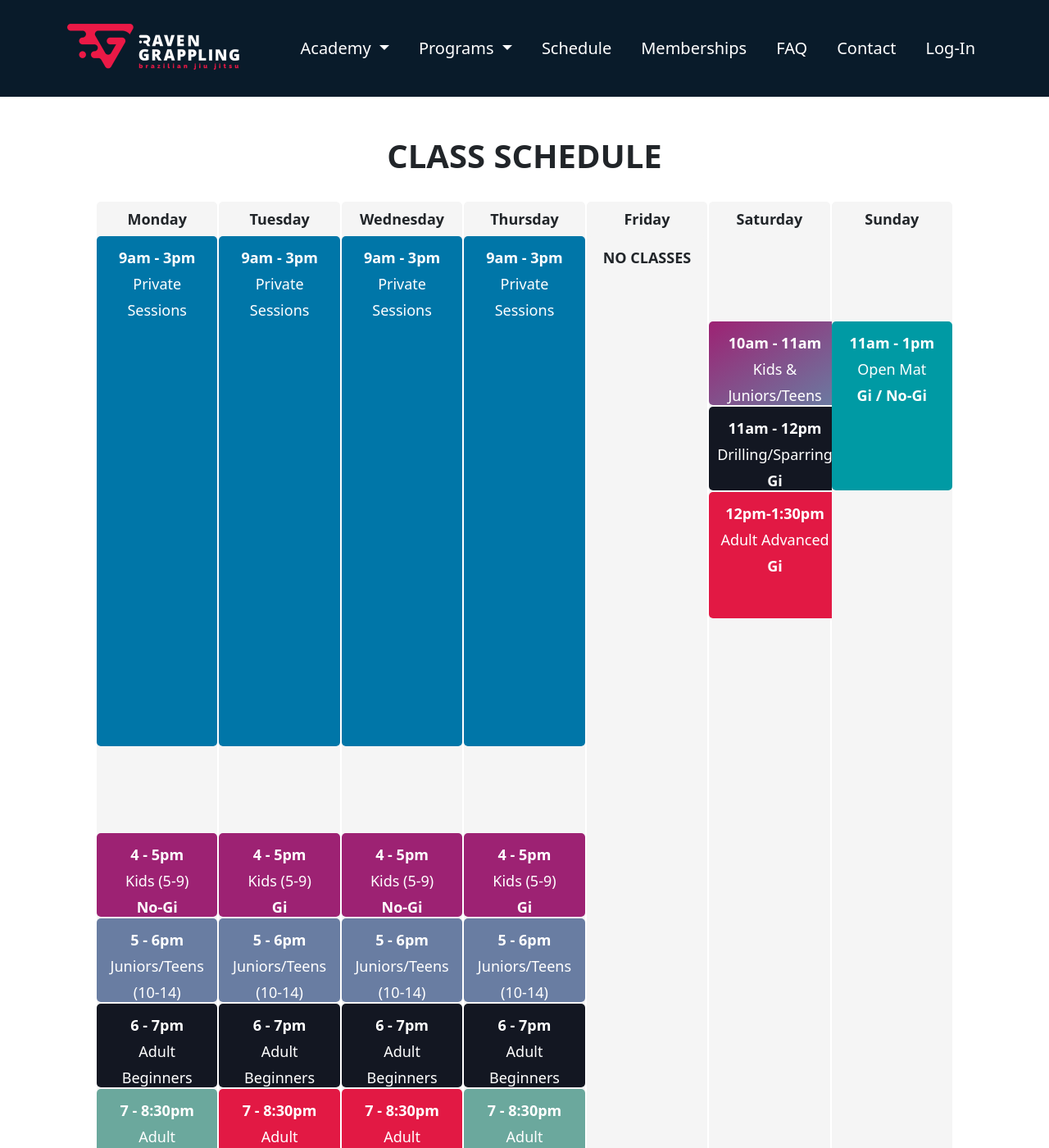
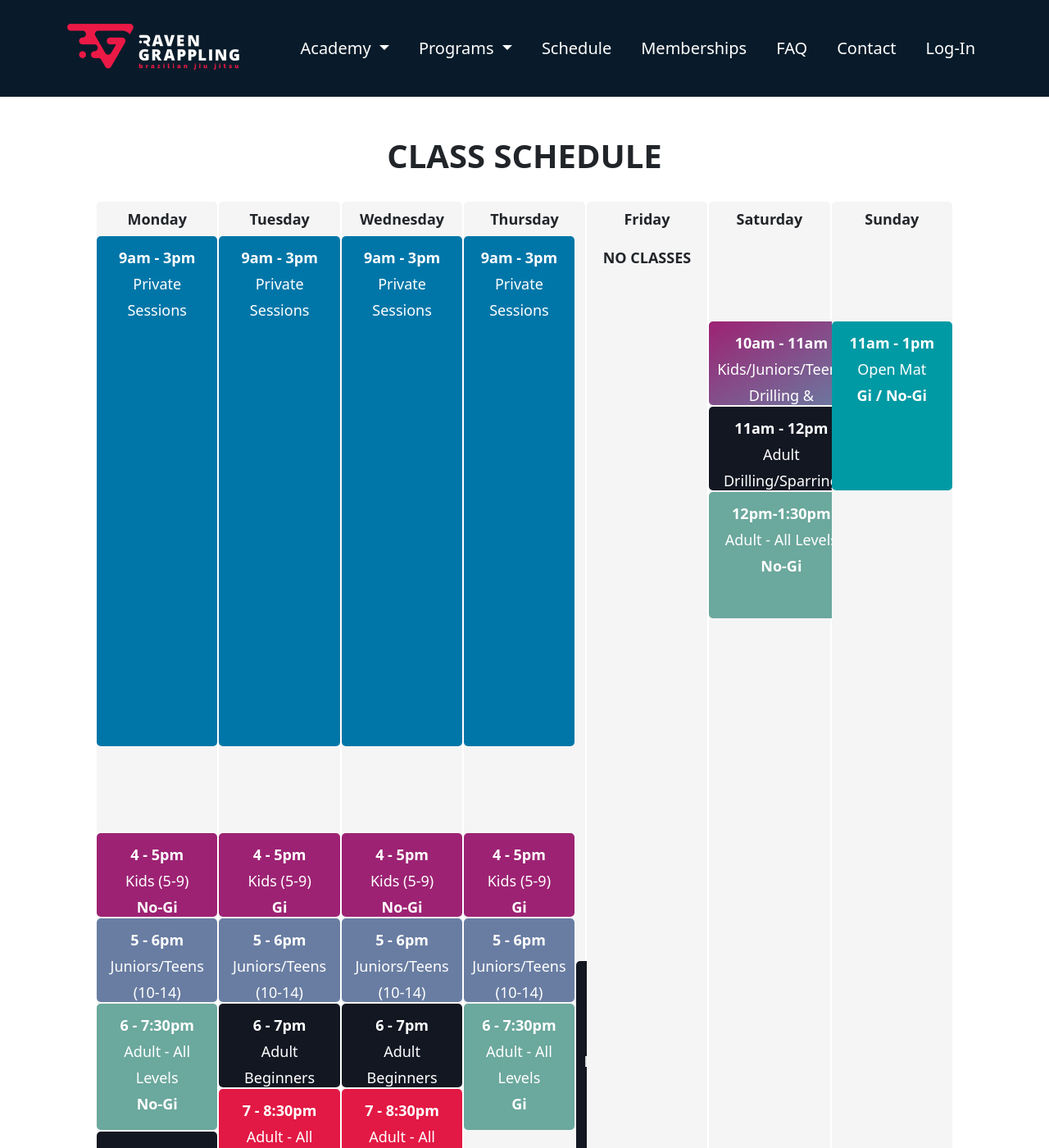
Before and after one commit to RavenGrappling/RavenGrappling.github.io, a Jekyll site: the page built from schedule.md, in a window 1280 px wide and 1400 px high. Shown: the whole window at 82% size. Built offline with Jekyll 4.4.1, drawn with Linux system fonts in a browser that asks for light colours; some of the changed text lies outside the part shown.

Commit message:
Update schedule.md

```diff
--- a/schedule.md
+++ b/schedule.md
@@ -27,16 +27,17 @@ layout: default
             <div>Juniors/Teens (10-14)</div>
             <div class="fw-bold">No-Gi</div>
           </div>
-          <div class="rg-calendar-day-event rg-event-start-1800 rg-event-end-1900 rg-event-fundamentals">
-            <div class="rg-calendar-day-event-time">6 - 7pm</div>
+          <div class="rg-calendar-day-event rg-event-start-1800 rg-event-end-1930 rg-event-intermediate">
+            <div class="rg-calendar-day-event-time">6 - 7:30pm</div>
+            <div>Adult - All Levels</div>
+            <div class="fw-bold">No-Gi</div>
+          </div>
+          <div class="rg-calendar-day-event rg-event-start-1930 rg-event-end-2030 rg-event-fundamentals">
+            <div class="rg-calendar-day-event-time">7:30pm - 8:30pm</div>
             <div>Adult Beginners</div>
             <div class="fw-bold">No-Gi</div>
           </div>
-          <div class="rg-calendar-day-event rg-event-start-1900 rg-event-end-2030 rg-event-intermediate">
-            <div class="rg-calendar-day-event-time">7 - 8:30pm</div>
-            <div>Adult Intermediate</div>
-            <div class="fw-bold">No-Gi</div>
-          </div>
+
         </div>
       </div>
 
@@ -66,7 +67,7 @@ layout: default
           </div>
           <div class="rg-calendar-day-event rg-event-start-1900 rg-event-end-2030 rg-event-advanced">
             <div class="rg-calendar-day-event-time">7 - 8:30pm</div>
-            <div>Adult Advanced</div>
+            <div>Adult - All Levels</div>
             <div class="fw-bold">Gi</div>
           </div>
         </div>
@@ -98,7 +99,7 @@ layout: default
           </div>
           <div class="rg-calendar-day-event rg-event-start-1900 rg-event-end-2030 rg-event-advanced">
             <div class="rg-calendar-day-event-time">7 - 8:30pm</div>
-            <div>Adult Advanced</div>
+            <div>Adult - All Levels</div>
             <div class="fw-bold">No-Gi</div>
           </div>
         </div>
@@ -123,14 +124,14 @@ layout: default
             <div>Juniors/Teens (10-14)</div>
             <div class="fw-bold">Gi</div>
           </div>
-          <div class="rg-calendar-day-event rg-event-start-1800 rg-event-end-1900 rg-event-fundamentals">
-            <div class="rg-calendar-day-event-time">6 - 7pm</div>
-            <div>Adult Beginners</div>
+          <div class="rg-calendar-day-event rg-event-start-1800 rg-event-end-1930 rg-event-intermediate">
+            <div class="rg-calendar-day-event-time">6 - 7:30pm</div>
+            <div>Adult - All Levels</div>
             <div class="fw-bold">Gi</div>
           </div>
-          <div class="rg-calendar-day-event rg-event-start-1900 rg-event-end-2030 rg-event-intermediate">
-            <div class="rg-calendar-day-event-time">7 - 8:30pm</div>
-            <div>Adult Intermediate</div>
+          <div class="rg-calendar-day-event rg-event-start-1730 rg-event-end-2030 rg-event-fundamentals">
+            <div class="rg-calendar-day-event-time">7:30 - 8:30pm</div>
+            <div>Adult Beginners</div>
             <div class="fw-bold">Gi</div>
           </div>
         </div>
@@ -154,18 +155,20 @@ layout: default
         <div class="rg-calendar-day-events">
           <div class="rg-calendar-day-event rg-event-start-1000 rg-event-end-1100 rg-event-kids-teens">
             <div class="rg-calendar-day-event-time">10am - 11am</div>
-            <div>Kids & Juniors/Teens</div>
-            <div class="fw-bold">Gi</div>
+            <div>Kids/Juniors/Teens</div>
+            <div>Drilling & Sparring</div>
+            <div class="fw-bold">No-Gi</div>
           </div>
           <div class="rg-calendar-day-event rg-event-start-1100 rg-event-end-1200 rg-event-fundamentals">
             <div class="rg-calendar-day-event-time">11am - 12pm</div>
+            <div>Adult</div>
             <div>Drilling/Sparring</div>
-            <div class="fw-bold">Gi</div>
+            <div class="fw-bold">No-Gi</div>
           </div>
-          <div class="rg-calendar-day-event rg-event-start-1200 rg-event-end-1330 rg-event-advanced">
+          <div class="rg-calendar-day-event rg-event-start-1200 rg-event-end-1330 rg-event-intermediate">
             <div class="rg-calendar-day-event-time">12pm-1:30pm</div>
-            <div>Adult Advanced</div>
-            <div class="fw-bold">Gi</div>
+            <div>Adult - All Levels</div>
+            <div class="fw-bold">No-Gi</div>
           </div>
         </div>
       </div>
```
